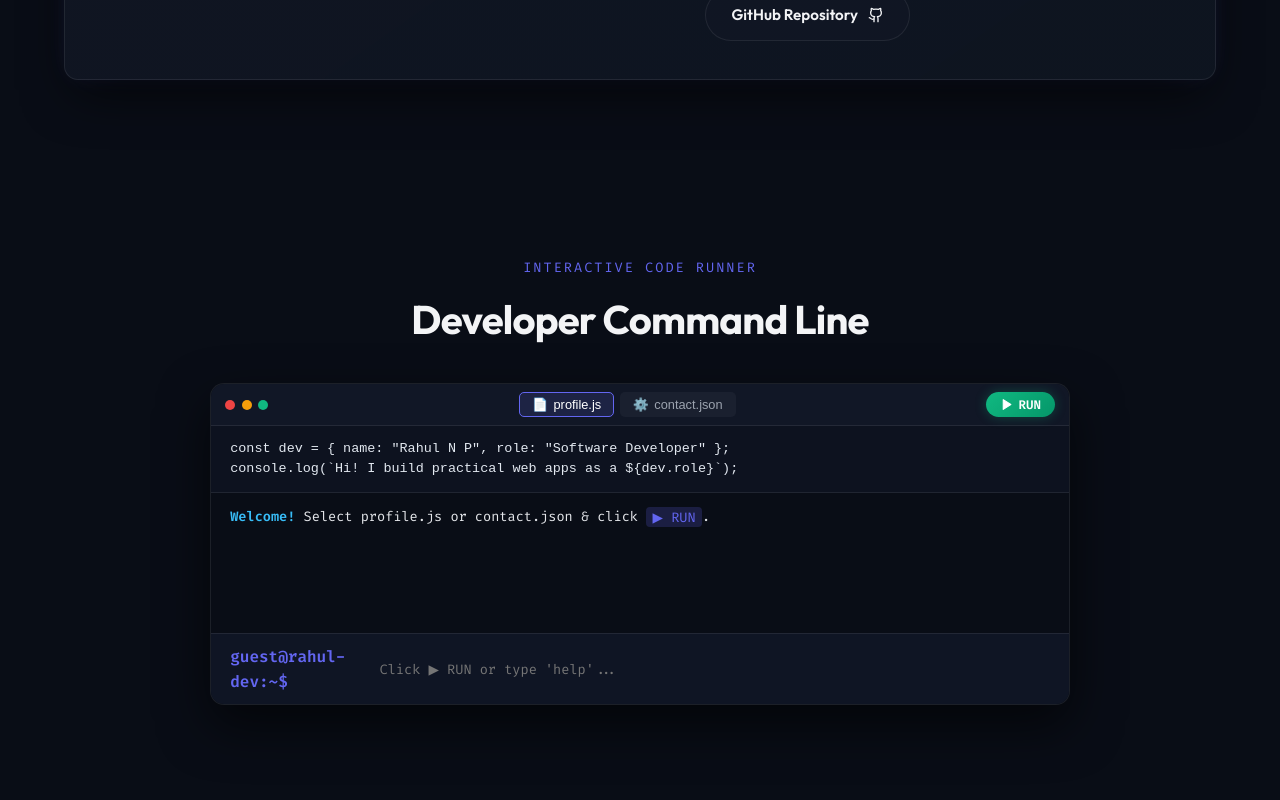
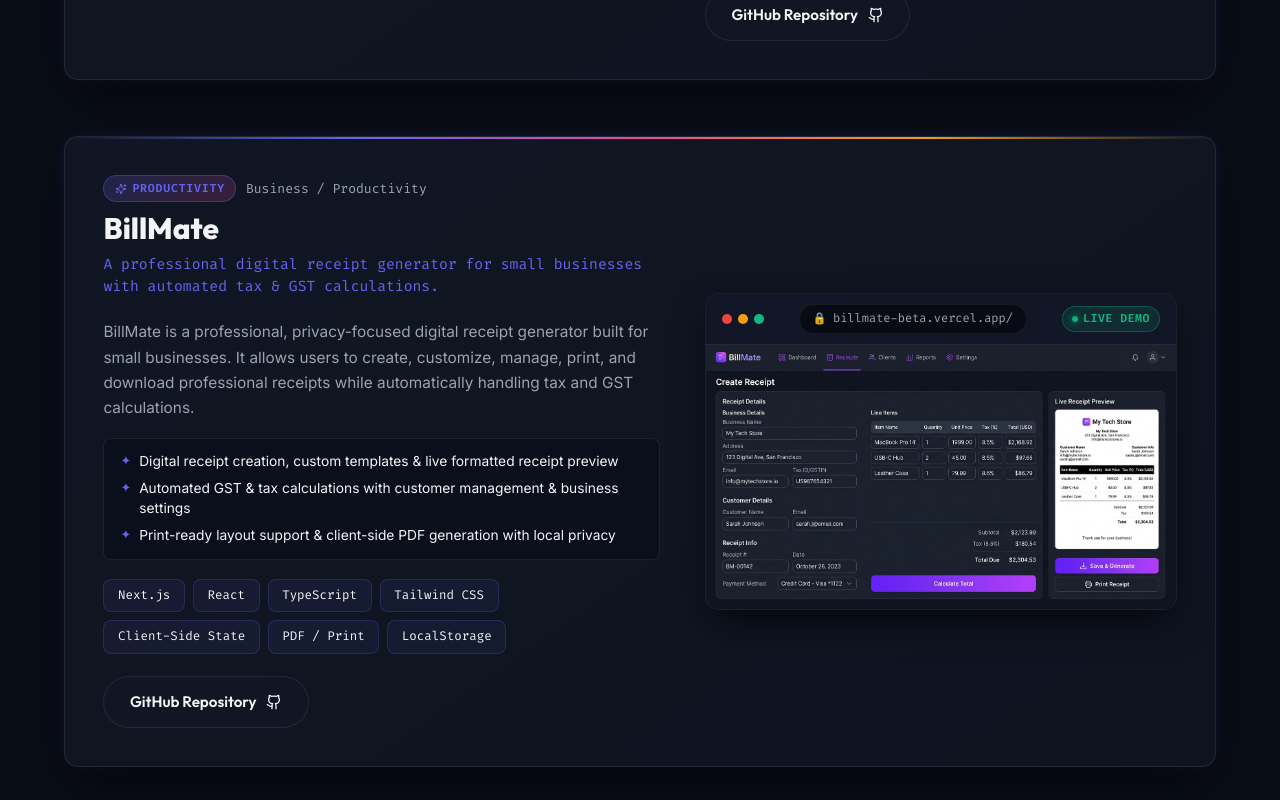
Before and after one commit to rnprahul/portfolio, a React (Vite) app: page / in a window 1280 px wide. Shown: the part 8820-9620 px from the top of the page. Built offline with nearby package versions, Linux system fonts and the light colour scheme.

Commit message:
feat: add BillMate project to portfolio

```diff
--- a/src/data/portfolioData.js
+++ b/src/data/portfolioData.js
@@ -336,6 +336,31 @@
       ],
       github: "https://github.com/rnprahul/ResumeForge",
       liveDemo: "https://resume-forge-seven-tawny.vercel.app"
+    },
+    {
+      id: "billmate",
+      name: "BillMate",
+      tagline: "A professional digital receipt generator for small businesses with automated tax & GST calculations.",
+      badge: "PRODUCTIVITY",
+      category: "Business / Productivity",
+      description: "BillMate is a professional, privacy-focused digital receipt generator built for small businesses. It allows users to create, customize, manage, print, and download professional receipts while automatically handling tax and GST calculations.",
+      image: "/assets/billmate-preview.png",
+      techStack: [
+        "Next.js",
+        "React",
+        "TypeScript",
+        "Tailwind CSS",
+        "Client-Side State",
+        "PDF / Print",
+        "LocalStorage"
+      ],
+      highlights: [
+        "Digital receipt creation, custom templates & live formatted receipt preview",
+        "Automated GST & tax calculations with customer management & business settings",
+        "Print-ready layout support & client-side PDF generation with local privacy"
+      ],
+      github: "https://github.com/rnprahul/BillMate",
+      liveDemo: "https://billmate-beta.vercel.app/"
     }
   ]
 };
```
Also changed, not shown: public/assets/billmate-preview.png (added).
